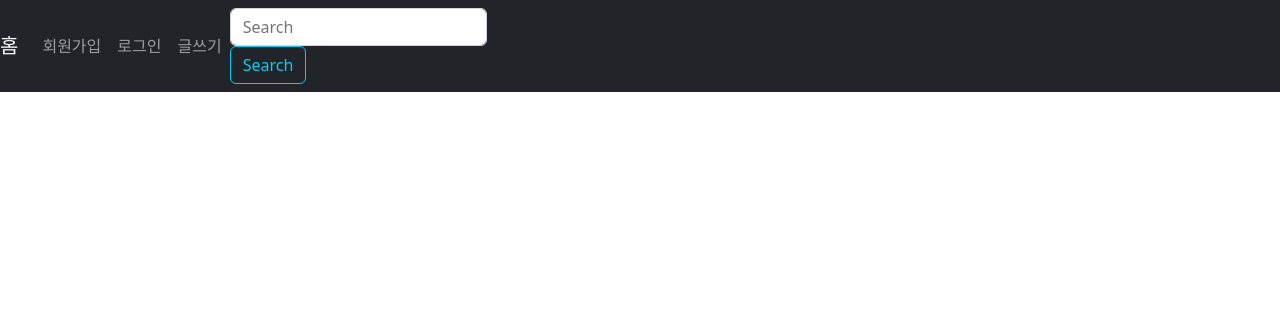
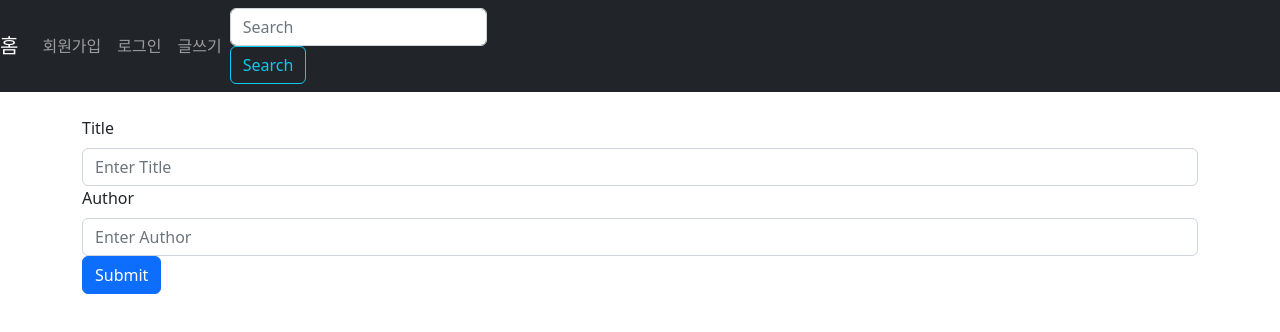
Before and after one commit to daehi8/study-springboot-react, a React (Create React App) app: page /modifyForm/1 in a window 1280 px wide. Shown: the top 332 px of the page. Built offline with nearby package versions, Linux system fonts and the light colour scheme; no server answers.

Commit message:
Add Detail and Modify and Delete

```diff
--- a/src/App.js
+++ b/src/App.js
@@ -20,7 +20,7 @@
           <Route path="/book/:id" exact={true} element={<Detail />} />
           <Route path="/loginForm" exact={true} element={<LoginForm />} />
           <Route path="/joinForm" exact={true} element={<JoinForm />} />
-          <Route path="/modifyForm" exact={true} element={<ModifyForm />} />
+          <Route path="/modifyForm/:id" exact={true} element={<ModifyForm />} />
         </Routes>
       </Container>
     </div>
--- a/src/pages/book/Detail.js
+++ b/src/pages/book/Detail.js
@@ -1,9 +1,58 @@
-import React from "react";
+import React, { useEffect } from "react";
+import { useState } from "react";
+import { Button } from "react-bootstrap";
+import { useParams, useNavigate } from "react-router-dom";
 
 const Detail = () => {
+  let navigate = useNavigate();
+  const propsParam = useParams();
+  const id = propsParam.id;
+
+  const [book, setBook] = useState({
+    id: "",
+    title: "",
+    author: "",
+  });
+
+  useEffect(() => {
+    fetch("http://localhost:8080/book/" + id)
+      .then((res) => res.json())
+      .then((res) => {
+        setBook(res);
+      });
+  }, []);
+
+  const deleteBook = () => {
+    fetch("http://localhost:8080/book/" + id, {
+      method: "DELETE",
+    })
+      .then((res) => res.text())
+      .then((res) => {
+        if (res === "ok") {
+          navigate("/");
+        } else {
+          alert("삭제실패");
+        }
+      });
+  };
+
+  const modifyBook = () => {
+    navigate("/modifyForm/" + id);
+  };
+
   return (
     <div>
-      <h1>상세보기</h1>
+      <h1>책 상세보기</h1>
+      <Button variant="warning" onClick={modifyBook}>
+        수정
+      </Button>
+      {"  "}
+      <Button variant="danger" onClick={deleteBook}>
+        삭제
+      </Button>
+      <hr />
+      <h3>{book.author}</h3>
+      <h1>{book.title}</h1>
     </div>
   );
 };
--- a/src/pages/book/ModifyForm.js
+++ b/src/pages/book/ModifyForm.js
@@ -1,10 +1,88 @@
 import React from "react";
+import { useEffect } from "react";
+import { useState } from "react";
+import { Button, Form } from "react-bootstrap";
+import { useParams, useNavigate } from "react-router-dom";
 
-const ModifyForm = () => {
+const ModifyForm = (props) => {
+  let navigate = useNavigate();
+  const propsParam = useParams();
+  const id = propsParam.id;
+
+  const [book, setBook] = useState({
+    title: "",
+    author: "",
+  });
+
+  useEffect(() => {
+    fetch("http://localhost:8080/book/" + id)
+      .then((res) => res.json())
+      .then((res) => {
+        setBook(res);
+      });
+  }, []);
+
+  const changeValue = (e) => {
+    setBook({
+      ...book,
+      [e.target.name]: e.target.value,
+    });
+  };
+
+  const submitBook = (e) => {
+    e.preventDefault(); // submit이 action을 안타고 자기 할일을 그만함.
+
+    fetch("http://localhost:8080/book/" + id, {
+      method: "PUT",
+      headers: {
+        "Content-Type": "application/json; charset=utf-8",
+      },
+      body: JSON.stringify(book),
+    })
+      .then((res) => {
+        if (res.status === 200) {
+          return res.json();
+        } else {
+          return null;
+        }
+      })
+      .then((res) => {
+        if (res !== null) {
+          navigate("/book/" + id);
+        } else {
+          alert("책 수정에 실패하였습니다.");
+        }
+      });
+  };
+
   return (
-    <div>
-      <h1>책 수정하기</h1>
-    </div>
+    <Form onSubmit={submitBook}>
+      <Form.Group controlId="formBasicEmail">
+        <Form.Label>Title</Form.Label>
+        <Form.Control
+          type="text"
+          placeholder="Enter Title"
+          onChange={changeValue}
+          name="title"
+          value={book.title}
+        />
+      </Form.Group>
+
+      <Form.Group controlId="formBasicEmail">
+        <Form.Label>Author</Form.Label>
+        <Form.Control
+          type="text"
+          placeholder="Enter Author"
+          onChange={changeValue}
+          name="author"
+          value={book.author}
+        />
+      </Form.Group>
+
+      <Button variant="primary" type="submit">
+        Submit
+      </Button>
+    </Form>
   );
 };
 
--- a/src/pages/book/SaveForm.js
+++ b/src/pages/book/SaveForm.js
@@ -1,10 +1,68 @@
 import React from "react";
+import { useState } from "react";
+import { Button, Form } from "react-bootstrap";
+import { useNavigate } from "react-router-dom";
 
-const SaveForm = () => {
+const SaveForm = (props) => {
+  let navigate = useNavigate();
+
+  const [book, setBook] = useState({
+    title: "",
+    author: "",
+  });
+
+  const changeValue = (e) => {
+    setBook({
+      ...book,
+      [e.target.name]: e.target.value,
+    });
+  };
+
+  const submitBook = (e) => {
+    e.preventDefault();
+    fetch("http://localhost:8080/book", {
+      method: "POST",
+      headers: {
+        "Content-Type": "application/json; charset=utf-8",
+      },
+      body: JSON.stringify(book),
+    })
+      .then((res) => {
+        if (res.status === 201) return res.json();
+        else return null;
+      })
+      .then((res) => {
+        if (res !== null) navigate("/");
+        else alert("등록 실패");
+      });
+  };
+
   return (
-    <div>
-      <h1>책 등록하기</h1>
-    </div>
+    <Form onSubmit={submitBook}>
+      <Form.Group className="mb-3" controlId="formBasicEmail">
+        <Form.Label>Title</Form.Label>
+        <Form.Control
+          type="text"
+          placeholder="Enter title"
+          onChange={changeValue}
+          name="title"
+        />
+      </Form.Group>
+
+      <Form.Group className="mb-3" controlId="formBasicEmail">
+        <Form.Label>Author</Form.Label>
+        <Form.Control
+          type="text"
+          placeholder="Enter Author"
+          onChange={changeValue}
+          name="author"
+        />
+      </Form.Group>
+
+      <Button variant="primary" type="submit">
+        Submit
+      </Button>
+    </Form>
   );
 };
 
```
